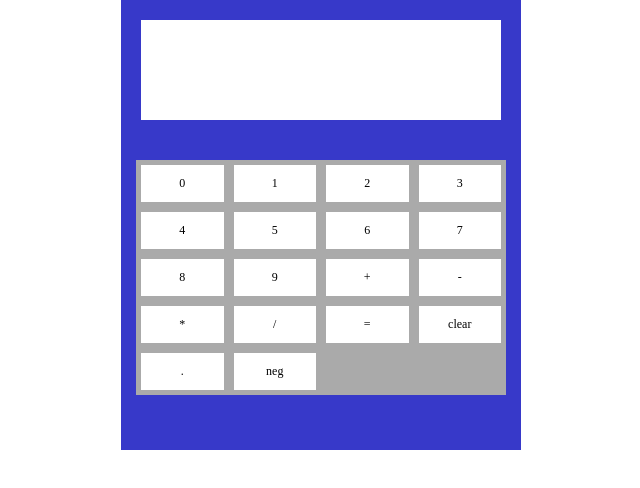
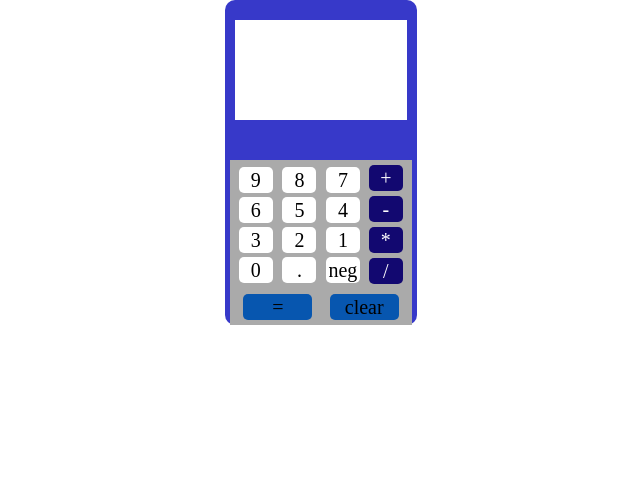
Before and after one commit to aaronlmjohnson/calculator, a plain HTML site: page index.html in a window 1280 px wide. Shown: the whole page, without its empty margins (319-959 px from the left). Drawn offline with Linux system fonts and the light colour scheme.

Commit message:
changed calculator styling

```diff
--- a/index.html
+++ b/index.html
@@ -8,7 +8,9 @@
   <div id='calculator'>
     <div id='screen'><p id='screenValue'></p></div>
     <div id="buttons">
-
+      <div id='number-buttons'></div>
+      <div id='sign-buttons'></div>
+      <div id='other-buttons'></div>
     </div>
   </div>
   <script src="main.js"></script>
--- a/main.js
+++ b/main.js
@@ -1,13 +1,17 @@
 const buttons = document.querySelector('#buttons');
+const numberButtons = document.querySelector('#number-buttons');
+const signButtons = document.querySelector('#sign-buttons');
+const otherButtons = document.querySelector('#other-buttons');
+
+
 
 for(let i = 0; i < 18; i++){
   let button = document.createElement('div');
   let num = document.createElement('p');
-  //num.textContent = i < 10 ? i : i === 10 ? '=' : i === 11 ? 'clear'
-      // : i === 12 ? '+' : i === 13 ? '-' :i === 14 ? '*' : '/';
+
   switch(true){
     case (i < 10):
-      num.textContent = i;
+      num.textContent = Math.abs(i-9);
       button.classList.add('number');
       break;
     case (i === 10):
@@ -42,13 +46,22 @@ for(let i = 0; i < 18; i++){
       num.textContent = 'neg';
       button.setAttribute('id', 'negative');
   }
-
   button.classList.add('button');
   button.append(num);
-  buttons.append(button);
+
+  if(i < 10 || i === 17 || i === 16)
+    numberButtons.append(button);
+  else if(i >= 10  &&  i < 14)
+    signButtons.append(button);
+  else if(i >= 14 && i < 16){
+    otherButtons.append(button);
+    console.log('hi');
+  }
 
 }
 const buttonsArr = [...document.querySelectorAll('.button')];
+console.log(buttonsArr);
+
 const myMath = {};
 
 myMath.add = (a, b) => Number(a) + Number(b);
--- a/styles.css
+++ b/styles.css
@@ -29,7 +29,8 @@ footer, header, hgroup, menu, nav, section {
 	display: block;
 }
 body {
-	line-height: 1;
+  line-height: 1;
+
 }
 ol, ul {
 	list-style: none;
@@ -57,12 +58,13 @@ table {
 #calculator{
 	display: block;
 	text-align: center;
-	width: 400px;
-	height: 450px;
+	width: 15%;
+	height: 100%;
 	background-color: #3739c9;
 	margin: 0 auto;
 	line-height: 0;
-	font-size: 0;
+  font-size: 0;
+  border-radius: 10px;
 }
 
 #screen{
@@ -78,8 +80,13 @@ table {
 
 #buttons{
 	display: grid;
-	grid-template: auto/ repeat(4, 1fr);
-  grid-gap: 10px;
+  grid-template: auto/ repeat(4, 1fr);
+  grid-template-areas:
+  "number number number sign"
+  "number number number sign"
+  "number number number sign"
+  "number number number sign"
+  "other other other other";
 	font-size: 12px;
 	line-height: 16px;
 	width: 90%;
@@ -89,10 +96,60 @@ table {
 	background-color: #aaaaaa;
 }
 
+#number-buttons{
+  grid-area: number;
+  display: grid;
+  grid-gap: 1px;
+  grid-template: repeat(4, 1fr)/ repeat(3, 1fr);
+  justify-items: center;
+  align-items: center;
+
+}
+#sign-buttons .button{
+  background-color: rgb(18, 8, 112);
+
+  color: white;
+}
+
+#sign-buttons{
+  grid-area: sign;
+  display: grid;
+  grid-template-rows: repeat(4, 1fr);
+  grid-gap: 5px;
+  justify-items: center;
+  align-items: center;
+
+}
+
+#number-buttons .button{
+  background-color:#ffffff;
+}
+
+#other-buttons{
+  grid-area: other;
+  display: grid;
+  justify-items: center;
+  align-items: center;
+  margin-top: 10px;
+  grid-template-columns: repeat(2, 1fr);
+
+}
+
+#other-buttons .button{
+  background-color: #0756af;
+}
+
+
 .button{
-	background-color: #ffffff;
+  background-color: #ffffff;
+  width: 80%;
+  border-radius: 5px;
+  font-size: 20px;
+
 }
 
 .button p {
-	padding: 10px 0;
+  padding-top: 5px;
+  padding-bottom: 5px;
+  height: 100%;
 }
```
